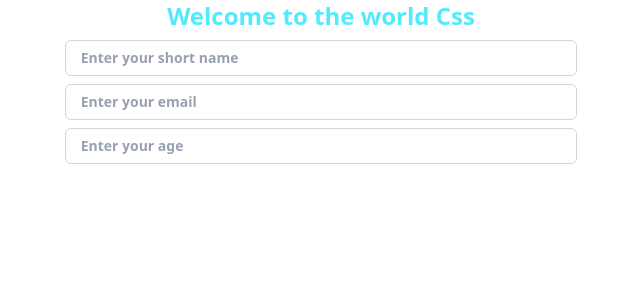
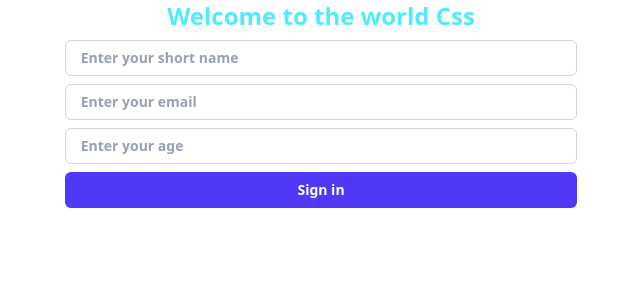
Before and after one commit to 2019331101-Tanjumul/React-int, a React (Vite) app in the folder React_files_learn/CRUD/CRUD/: page / in a window 1280 px wide. Shown: the top 300 px of the page, without its empty margins (319-959 px from the left). Built offline with nearby package versions, Linux system fonts and the light colour scheme.

Commit message:
submit button ready

```diff
--- a/React_files_learn/CRUD/CRUD/src/Users/index.jsx
+++ b/React_files_learn/CRUD/CRUD/src/Users/index.jsx
@@ -13,6 +13,9 @@
 
 
           <input type="number" name="number" id="number" placeholder = " Enter your age" class="block w-full rounded-md bg-white px-3 py-1.5 text-base text-gray-900 outline-1 -outline-offset-1 outline-gray-300 placeholder:text-gray-400 focus:outline-2 focus:-outline-offset-2 focus:outline-indigo-600 sm:text-sm/6"/>
+          <div>
+        <button type="submit" class="flex w-full justify-center rounded-md bg-indigo-600 px-3 py-1.5 text-sm/6 font-semibold text-white shadow-xs hover:bg-indigo-500 focus-visible:outline-2 focus-visible:outline-offset-2 focus-visible:outline-indigo-600">Sign in</button>
+      </div>
         </div>
 
 
```
